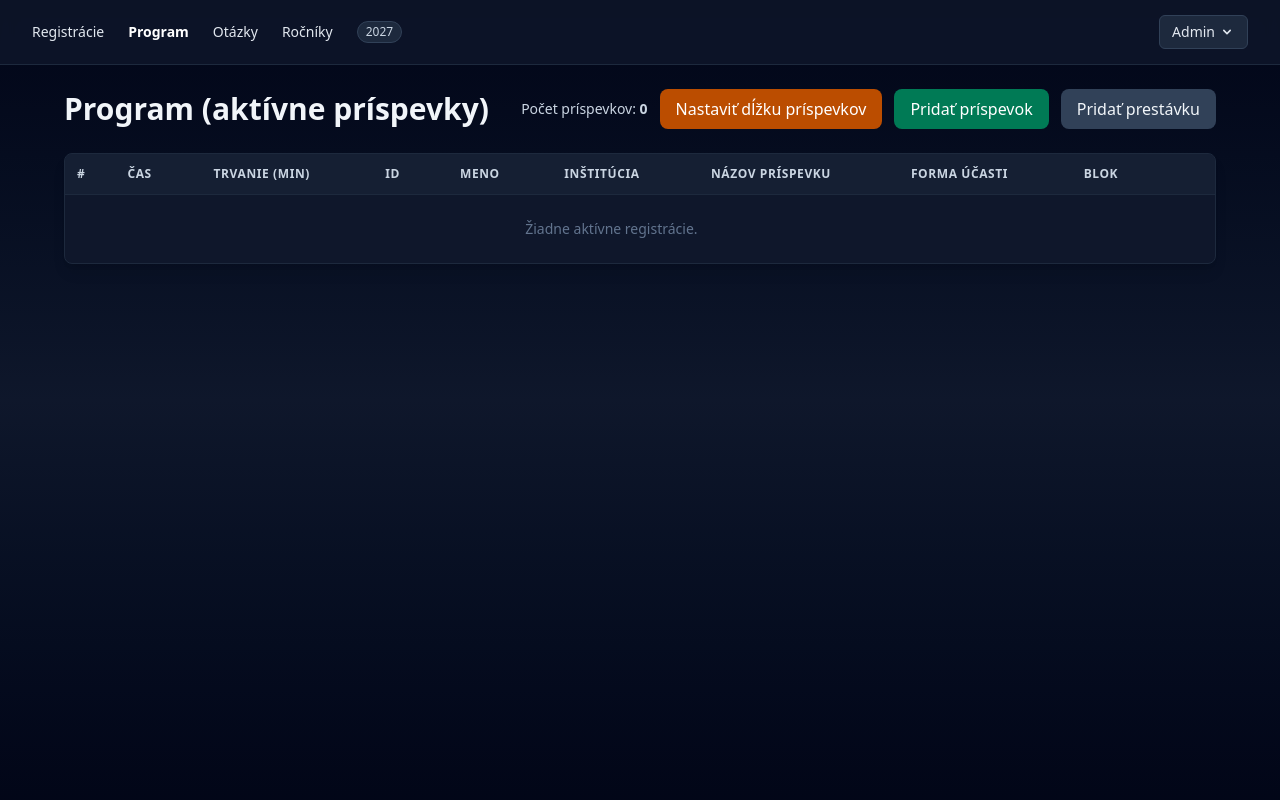
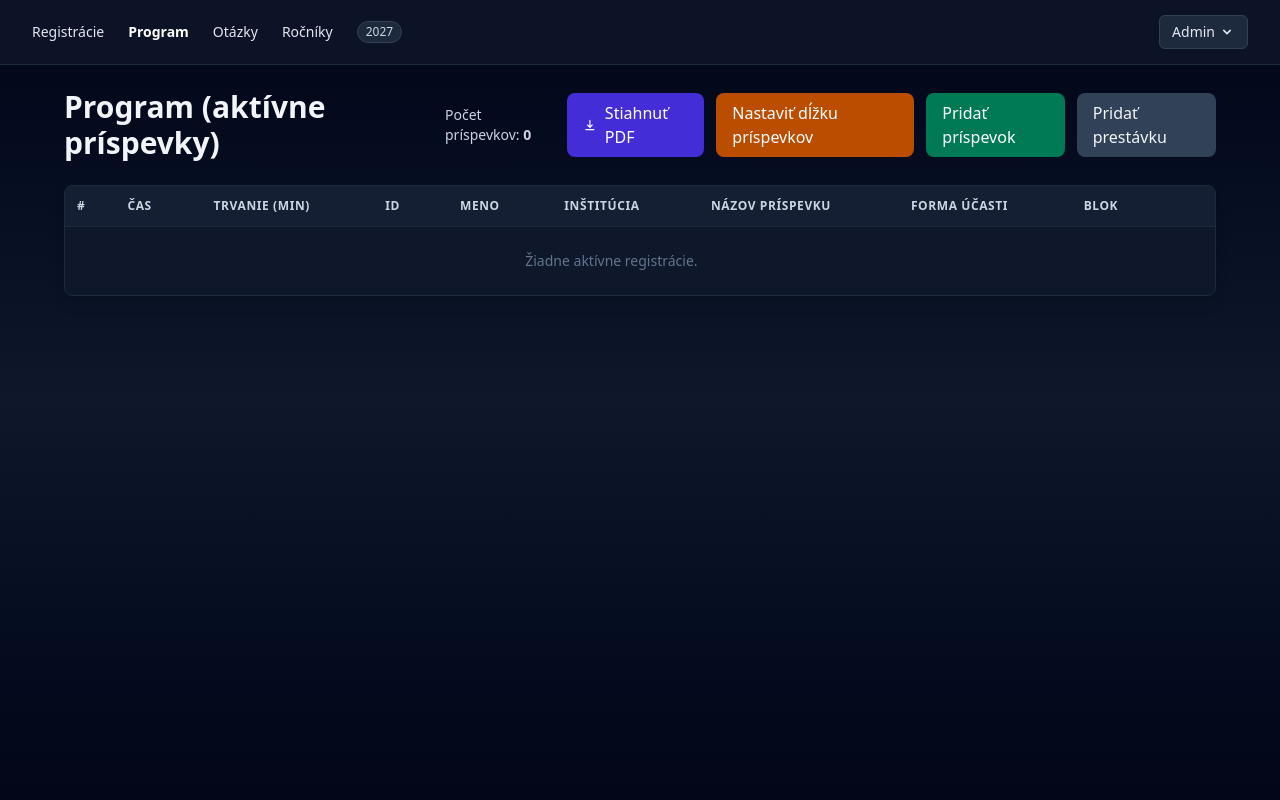
Before and after one commit to hrkut/aifri, a Laravel app: page /admin/program in a window 1280 px wide. Run offline with Laravel 12, Linux system fonts and the light colour scheme; a user stored in the database is signed in; data comes from the database, SQL or seed files in the repository; tables that the repository leaves empty hold one stand-in row (values such as "Sample post"); style sheets or scripts are compiled from the project's sources.

Commit message:
Add programme PDF download to the admin
- "Stiahnuť PDF" button on Admin → Program downloads the programme of the
  working edition (program_<year>.pdf, A4 landscape); available for
  archived editions as well since it changes nothing
- the existing but unused programme PDF template now shows the edition and
  date of the conference

Co-Authored-By: Claude Opus 5.5 <noreply@anthropic.com>

```diff
--- a/resources/views/admin/program.blade.php
+++ b/resources/views/admin/program.blade.php
@@ -20,6 +20,13 @@
             @endphp
 
             <span class="text-sm text-slate-300">Počet príspevkov: <span class="font-semibold">{{ $total }}</span></span>
+
+            <a href="{{ route('admin.program.pdf') }}" class="inline-flex items-center gap-2 px-4 py-2 bg-indigo-700 hover:bg-indigo-600 text-white rounded-lg transition-colors">
+                <svg class="w-4 h-4" fill="none" stroke="currentColor" viewBox="0 0 24 24" aria-hidden="true">
+                    <path stroke-linecap="round" stroke-linejoin="round" stroke-width="2" d="M12 4v12m0 0l-4-4m4 4l4-4M5 20h14"/>
+                </svg>
+                Stiahnuť PDF
+            </a>
 
             @unless($readOnly)
             <a href="{{ route('admin.program.duration') }}" class="inline-flex items-center px-4 py-2 bg-amber-700 hover:bg-amber-600 text-white rounded-lg transition-colors">
--- a/routes/web.php
+++ b/routes/web.php
@@ -359,6 +359,21 @@ Route::middleware(['auth', 'admin', 'admin.conference', 'locale:sk'])->prefix('a
 
         return view('admin.program', compact('registrations'));
     })->name('program');
+
+    // Programme of the working edition as a PDF (also for archived editions: it changes nothing)
+    Route::get('/program/pdf', function () {
+        $conference = Conference::current();
+        $registrations = \App\Models\Registration::query()
+            ->inProgram()
+            ->orderByRaw('program_order is null')
+            ->orderBy('program_order')
+            ->orderBy('id')
+            ->get();
+
+        return Pdf::loadView('admin.program-pdf', compact('registrations', 'conference'))
+            ->setPaper('a4', 'landscape')
+            ->download('program_' . $conference->year . '.pdf');
+    })->name('program.pdf');
 
     // ---- Presentations (príspevky) CRUD (create/store) ----
     Route::get('/program/create', function () {
```
Also changed, not shown: resources/views/admin/program-pdf.blade.php (+6 -1 lines), tests/Feature/ProgramTimesTest.php (+18 -0 lines).
